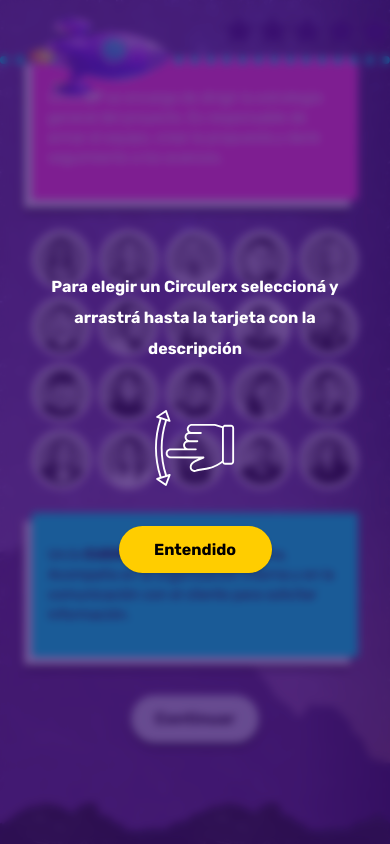
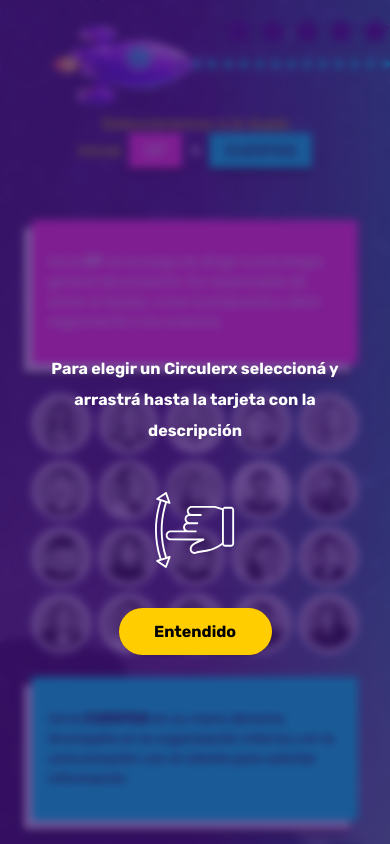
Before and after one commit to Nahuel-NP/Jugate-con-circulo, a React (Vite) app: page /game in a window 390 px wide. Shown: the top 844 px of the page. Built offline with nearby package versions, Linux system fonts and the light colour scheme; what tailwindcss-animated would draw is missing.

Commit message:
show question in mobile screen

```diff
--- a/src/layouts/MainLayout.tsx
+++ b/src/layouts/MainLayout.tsx
@@ -15,29 +15,18 @@ const MainLayout = () => {
   const [backgroundPosition, setBackgroundPosition] = useState('0% 0%')
   const stage = useGameStore(state => state.stage)
   useEffect(() => {
-
-    /*     if (location.pathname === '/game') {
-          setShowBar(true)
-        } else {
-          setShowBar(false)
-        } */
-
     switch (location.pathname) {
       case '/':
         setShowBar(false)
-        /*         setBackground('linear-gradient(90deg, rgba(29, 183, 179, 0.60) 0%, rgba(45, 169, 182, 0.50) 19%, rgba(88, 132, 188, 0.50) 56%, rgba(145, 83, 197, 0.50) 100% )')
-         */
         setBackgroundPosition('0%,0%')
         break;
       case '/situation':
         setShowBar(false)
-        setBackgroundPosition('50%,0%')
-        // setBackground('linear-gradient(90deg, rgba(145, 83, 197, 0.50) 0%, rgba(53, 19, 96, 0.50) 99.99%)')
+        setBackgroundPosition('25%,0%')
         break;
       case '/game':
-        setBackgroundPosition('100%,0%')
+        setBackgroundPosition('50%,0%')
         setShowBar(true)
-        // setBackground('linear-gradient(90deg, rgba(53, 19, 96, 0.50) 0%, rgba(29, 183, 179, 0.50) 100%)')
         break;
 
       default:
@@ -54,35 +43,48 @@ const MainLayout = () => {
   const currentQuestion = useGameStore(state => state.currentQuestion)
 
   return (
-    <main className="relative bg-fixed bg-center bg-cover bg-montana saturate-[1.25] font-rubik">
+    <main className="relative overflow-hidden bg-fixed bg-center bg-cover bg-montana saturate-[1.25] font-rubik">
       <div style={{
-        background: 'linear-gradient(90deg, rgb(29, 183, 179,0.5) 9.02%, rgb(48, 167, 182,0.5) 16.23%, rgb(96, 125, 189,0.5) 30.74%, rgb(145, 83, 197,0.5) 43.81%, rgb(145, 83, 197,0.5) 68.8%, rgb(126, 70, 177,0.5) 87.86%, rgb(79, 37, 124,0.5) 96.4%, rgb(53, 19, 96,0.5) 100.61%)',
+        background: 'linear-gradient(90deg, rgba(29, 183, 179, 0.60) 0%, rgba(45, 169, 182, 0.50) 4%, rgba(88, 132, 188, 0.50) 12%, rgba(145, 83, 197, 0.50) 20%, rgba(145, 83, 197, 0.50) 30%, rgba(53, 19, 96, 0.50) 40%, rgba(53, 19, 96, 0.50) 50%, rgba(29, 183, 179, 0.50) 60% )',
         transition: 'background 1500ms linear',
         backgroundPosition,
-        backgroundSize: '200% 100%'
-      }} className="">
+        backgroundSize: '500% 100%'
+      }} >
 
-        {showBar && <div style={{ viewTransitionName: 'rocket' }} className="absolute top-0 left-0 z-50 grid  w-full h-16 grid-cols-2  animate-fade-down animate-once animate-delay-[1500ms] animate-ease-linear lg:h-28 border-b-8 border-c-cyan border-dotted ">
-          <div className="items-center justify-center hidden col-start-1 row-start-1 mx-auto lg:flex ">
+        {showBar && <div style={{ viewTransitionName: 'rocket' }}
+          className="absolute top-0 left-0 z-50 grid  w-full h-16 grid-cols-4 md:grid-cols-2  animate-fade-left animate-once animate-duration-500 animate-delay-[1000ms] animate-ease-linear lg:h-28  ">
+          <div className={`${stage === 0 ? 'col-start-2' : 'col-span-2'} +' col-span-3 relative bottom-0 left-0 w-full h-0  border-b-8 border-dotted border-c-cyan transition-[border]'`} />
+          <div className="relative items-center justify-center hidden col-start-1 row-start-1 mx-auto lg:flex ">
             <p className=" text-c-yellow">{currentQuestion.pregunta}
               <span className="px-4 py-2 ml-2 text-white uppercase shadow-md bg-c-magenta shadow-black ">{currentQuestion.roles[0].buscado}</span>
               <span className="mx-2 text-lg font-bold text-white shadow-md">+</span>
               <span className="px-4 py-2 text-black uppercase shadow-md bg-c-cyan shadow-black">{currentQuestion.roles[1].buscado}</span>
             </p>
           </div>
-          <div className="flex justify-end col-span-2 col-start-1 row-start-1 gap-1 py-4 lg:justify-center lg:col-start-2">
+          <div className="flex justify-end col-span-4 col-start-1 row-start-1 gap-1 py-4 md:col-span-2 lg:justify-center lg:col-start-2">
             {
-              ["1", "2", "3", "4", "5"].map((item, index) =>
+              ["1a", "2a", "3a", "4a", "5a"].map((item, index) =>
                 <>
                   {(stage > index) ?
-                  <img key={item} src="/images/icons/star-correct.svg" alt="full star" className="max-w-[30px] lg:max-w-[50px] animate-jump animate-thrice animate-duration-500 animate-delay-500" />
+                    <img key={item} src="/images/icons/star-correct.svg" alt="full star" className="max-w-[30px] lg:max-w-[50px] animate-jump animate-thrice animate-duration-500 animate-delay-500" />
                     :
-                  <img key={item} src="/images/icons/star-false.svg" alt="empty star" className="max-w-[30px] lg:max-w-[50px]" />}
+                    <img key={item + index} src="/images/icons/star-false.svg" alt="empty star" className="max-w-[30px] lg:max-w-[50px]" />}
                 </>
               )}
           </div>
-          <img src="/images/rocket.gif" alt="rocket" className="absolute z-50 w-full 2xl:max-w-[200px] lg:max-w-[170px] max-w-[150px] -translate-x-1/2  top-full -translate-y-1/2 left-1/4 md:left-1/2" />
-        </div>}
+          <img src="/images/rocket.gif" alt="rocket" className="absolute z-50 w-full 2xl:max-w-[200px] lg:max-w-[170px] max-w-[150px] -translate-x-1/3  top-full lg:top-2/3 -translate-y-1/2 lg:-translate-y-1/3 left-1/4 md:left-1/2" />
+        </div>
+        }
+        {showBar &&
+
+            <p className="w-full text-center lg:hidden pt-28 text-c-yellow">{currentQuestion.pregunta}
+              <span className="px-4 py-2 ml-2 text-white uppercase shadow-md bg-c-magenta shadow-black ">{currentQuestion.roles[0].buscado}</span>
+              <span className="mx-2 text-lg font-bold text-white shadow-md">+</span>
+              <span className="px-4 py-2 text-black uppercase shadow-md bg-c-cyan shadow-black">{currentQuestion.roles[1].buscado}</span>
+            </p>
+
+        }
+
         {/* <img style={{ viewTransitionName: 'mountains' }} src="/images/backgrounds/montana/front.webp" className="fixed bottom-0 w-full " loading="lazy" decoding="async" alt="mountains" /> */}
         <Outlet />
       </div>
```
